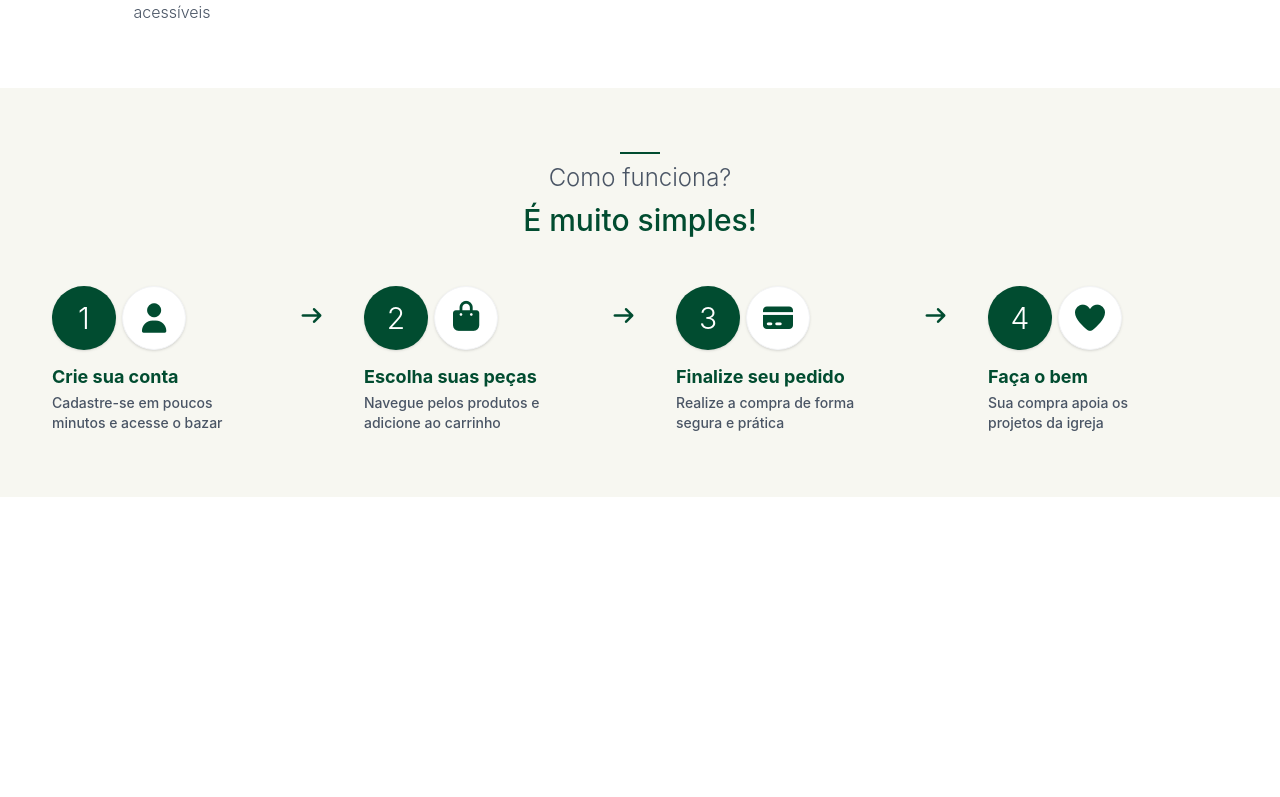
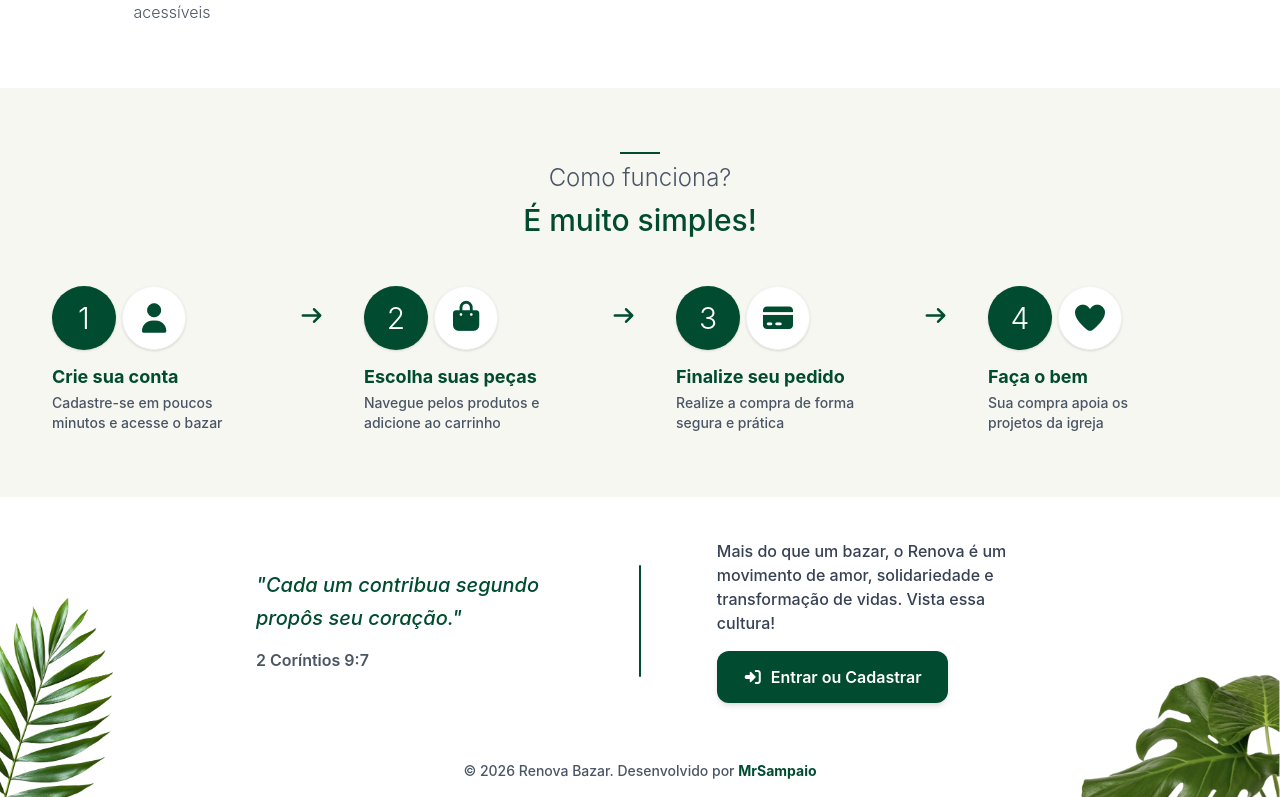
Before and after one commit to MrSampaio/Renova-Angular, an Angular app: page / in a window 1280 px wide. Shown: the part 956-1753 px from the top of the page. Before the commit the page ends 1453 px from the top, so only its background shows below. Built offline with nearby package versions, Linux system fonts and the light colour scheme.

Commit message:
ui: implements landing-page-footer into landing-page

```diff
--- a/src/app/features/landing-page/landing-page.html
+++ b/src/app/features/landing-page/landing-page.html
@@ -1,3 +1,4 @@
 <app-landing-page-navbar></app-landing-page-navbar>
 <app-landing-page-hero></app-landing-page-hero>
 <app-landing-page-infos-section></app-landing-page-infos-section>
+<app-landing-page-footer></app-landing-page-footer>
--- a/src/app/features/landing-page/landing-page.ts
+++ b/src/app/features/landing-page/landing-page.ts
@@ -2,12 +2,14 @@ import { Component } from '@angular/core';
 import { LandingPageNavbar } from '../../layout/landing-page-navbar/landing-page-navbar';
 import { LandingPageHero } from '../../layout/landing-page-hero/landing-page-hero';
 import { LandingPageInfosSection } from '../../layout/landing-page-infos-section/landing-page-infos-section';
+import { LandingPageFooter } from '../../layout/landing-page-footer/landing-page-footer';
 
 @Component({
   imports: [
     LandingPageNavbar,
     LandingPageHero,
-    LandingPageInfosSection
+    LandingPageInfosSection,
+    LandingPageFooter
   ],
   selector: 'app-landing-page',
   styleUrl: './landing-page.css',
--- a/src/app/layout/landing-page-footer/landing-page-footer.html
+++ b/src/app/layout/landing-page-footer/landing-page-footer.html
@@ -1 +1,40 @@
-<p>landing-page-footer works!</p>
+<footer class="w-full min-h-[300px] flex flex-col bg-[url('/footer.png')] bg-cover bg-center bg-no-repeat">
+
+    <div class="flex-grow flex items-center justify-center w-full">
+        <div class="w-full max-w-5xl mx-auto px-8 sm:px-16 md:px-24 lg:px-32 py-8 flex flex-col md:flex-row justify-between items-center gap-8 md:gap-12">
+
+            <div class="flex flex-col gap-3.5 w-full md:w-2/5 text-center md:text-left">
+                <h4 class="text-renova-primaria font-medium text-lg md:text-xl italic leading-relaxed">
+                    "Cada um contribua segundo propôs seu coração."
+                </h4>
+                <p class="text-gray-600 font-semibold">2 Coríntios 9:7</p>
+            </div>
+
+            <div class="shrink-0 bg-renova-primaria h-0.5 w-24 md:h-28 md:w-0.5 rounded-full"></div>
+
+            <div class="flex flex-col gap-4 w-full md:w-2/5 text-center md:text-left items-center md:items-start">
+                <p class="text-gray-700 font-medium">
+                    Mais do que um bazar, o Renova é um movimento de amor, solidariedade e transformação de vidas. Vista essa cultura!
+                </p>
+
+                <app-botao
+                    btnClass="w-full sm:w-auto cursor-pointer bg-renova-primaria text-white rounded-xl px-4 py-2 sm:px-6 sm:py-3 text-sm sm:text-base shadow-md border-2 border-transparent transition-all duration-300 hover:bg-white hover:text-renova-primaria hover:border-renova-primaria"
+                    icone="fa-solid fa-right-to-bracket"
+                    texto="Entrar ou Cadastrar">
+                </app-botao>
+            </div>
+
+        </div>
+    </div>
+
+    <div class="w-full py-4 text-center text-sm font-medium text-gray-600">
+        &copy; 2026 Renova Bazar. Desenvolvido por
+        <a href="https://github.com/MrSampaio"
+           target="_blank"
+           rel="noopener noreferrer"
+           class="text-renova-primaria font-bold hover:underline transition-all">
+        MrSampaio
+        </a>
+    </div>
+
+</footer>
--- a/src/app/layout/landing-page-footer/landing-page-footer.ts
+++ b/src/app/layout/landing-page-footer/landing-page-footer.ts
@@ -1,7 +1,10 @@
 import { Component } from '@angular/core';
+import { Botao } from '../../shared/componentes/botao/botao';
 
 @Component({
-  imports: [],
+  imports: [
+    Botao
+  ],
   selector: 'app-landing-page-footer',
   styleUrl: './landing-page-footer.css',
   templateUrl: './landing-page-footer.html',
```
Also changed, not shown: public/footer.png (added).
